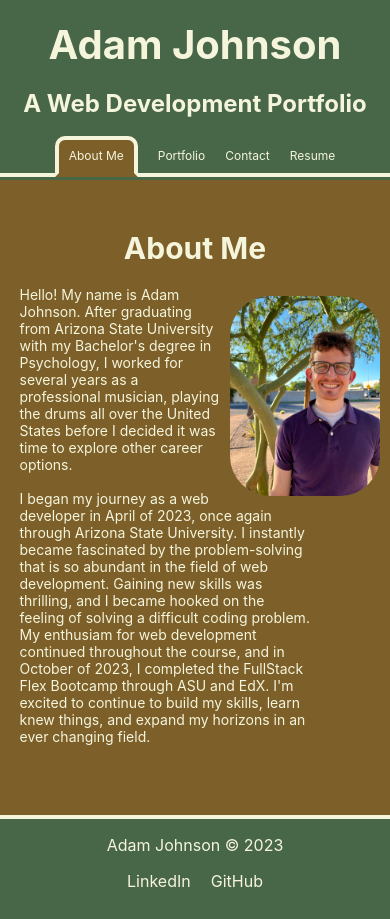
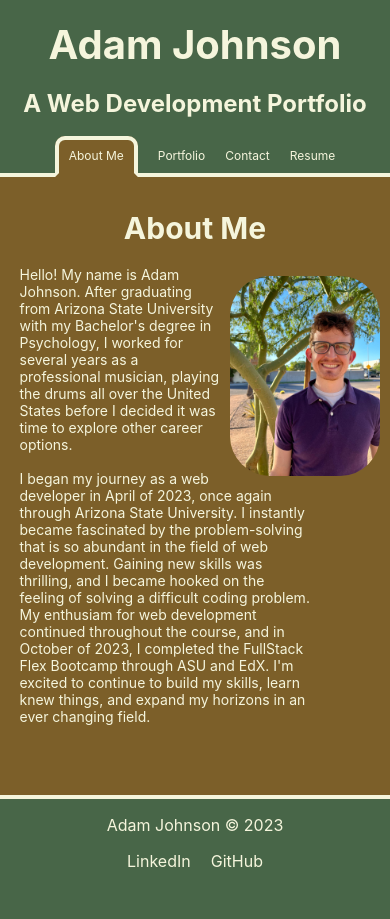
Before and after one commit to AdamJohnson92/Portfolio-Adam-Johnson, a React (Create React App) app: page / in a window 390 px wide. Built offline with nearby package versions, Linux system fonts and the light colour scheme.

Commit message:
Adjusted header so that it doesn't overlap into body on mobile. Note that in responsive tools on desktop, the mobile version did not overlap, so hard to test without updating deployed website.

```diff
--- a/src/index.css
+++ b/src/index.css
@@ -51,7 +51,7 @@ code {
   padding-top: 20px;
   top: 0px;
   width: 100vw;
-  height: 160px;
+  height: 140px;
   text-align: center;
   background-color: var(--sage);
   margin: 0px;
```
